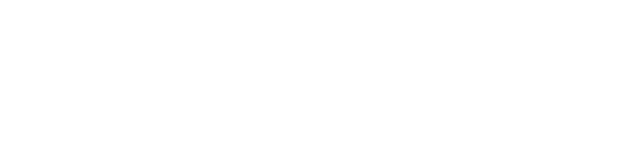
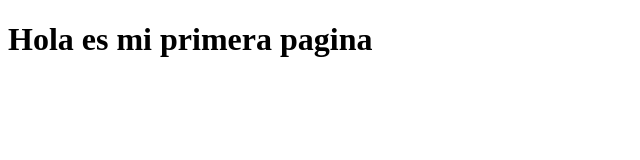
Before and after one commit to milokill/GitHub_Desafio_Latam, a plain HTML site: page index.html in a window 1280 px wide. Shown: the whole page, without its empty margins (0-640 px from the left). Drawn offline with Linux system fonts and the light colour scheme.

Commit message:
Se agrega h1

```diff
--- a/index.html
+++ b/index.html
@@ -6,6 +6,8 @@
     <title>Git</title>
 </head>
 <body>
-
+    <h1>
+        Hola es mi primera pagina
+    </h1>
 </body>
 </html>
```
Also changed, not shown: 2 other files.
